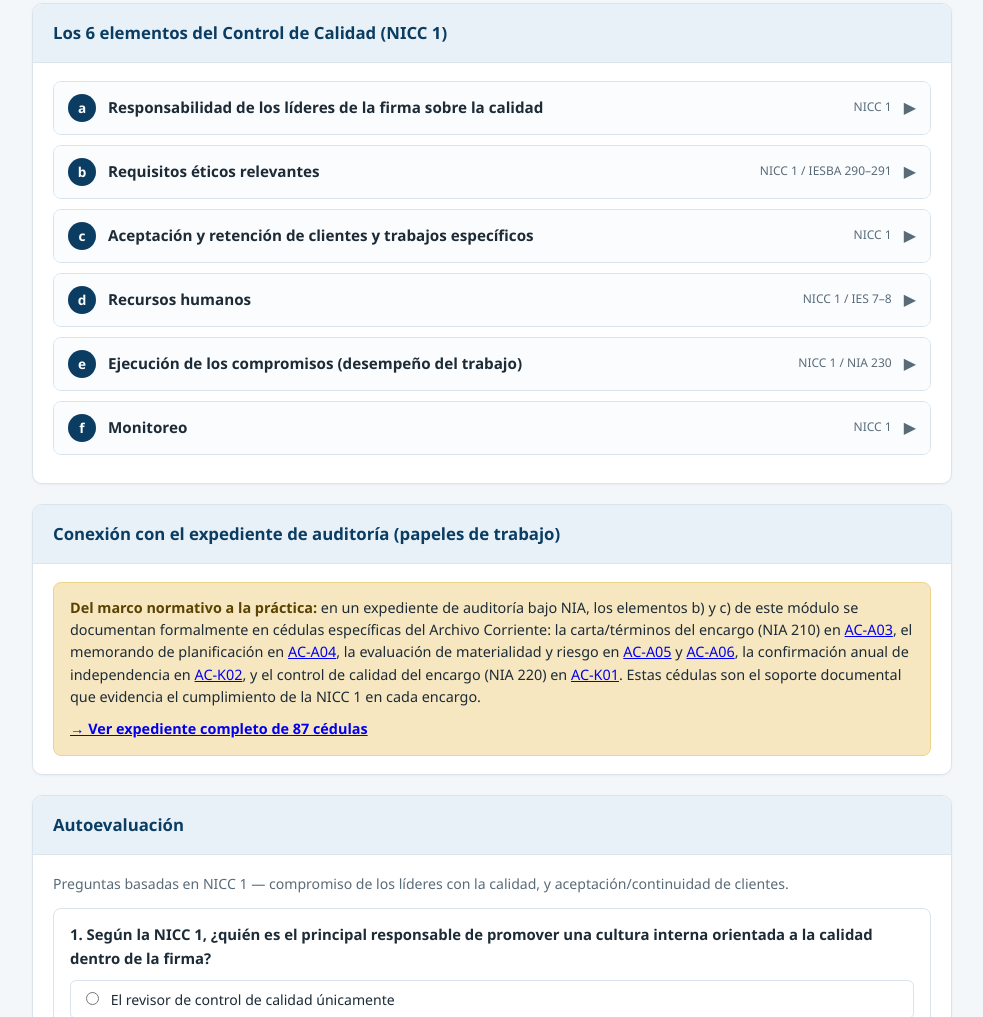
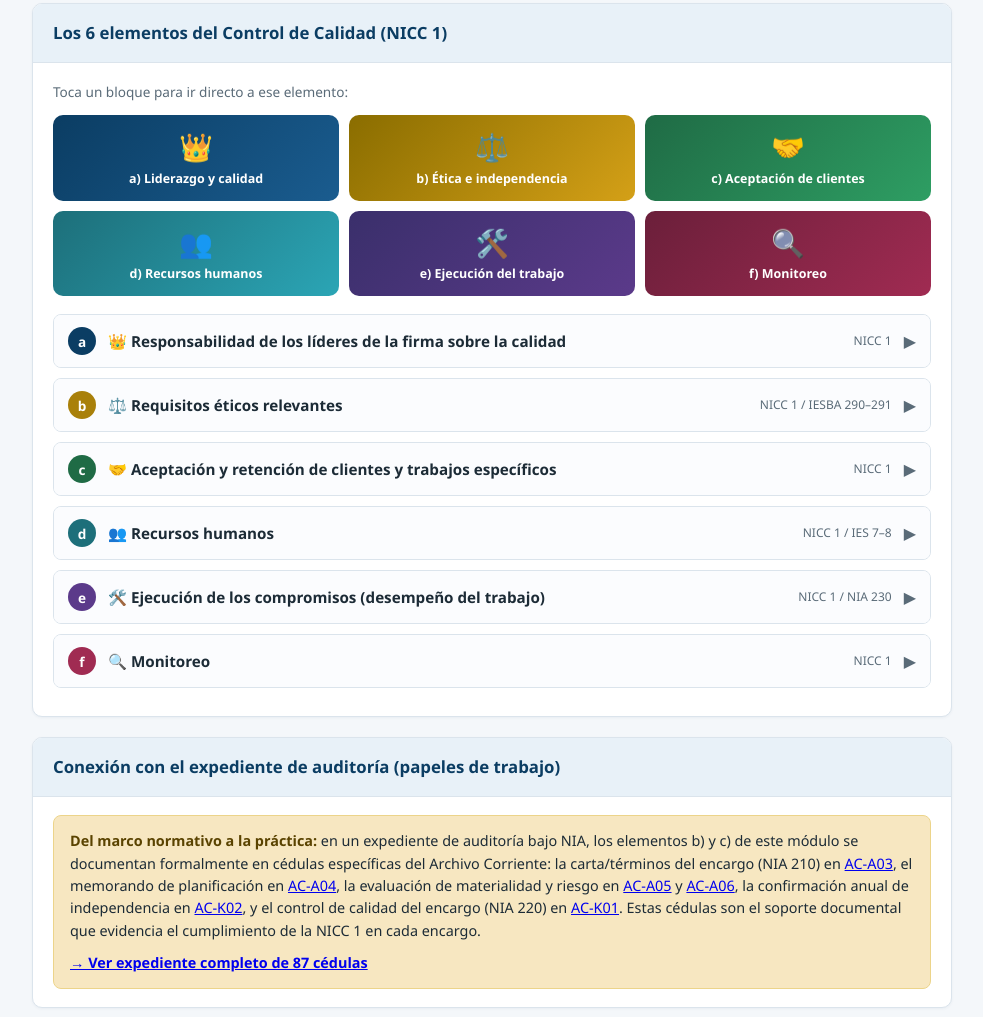
Before and after one commit to juancreyeshn-design/auditoria-financiera-nia, a plain HTML site: page modulo-1-control-calidad.html in a window 1280 px wide. Shown: the part 695-1712 px from the top of the page, without its empty margins (148-1131 px from the left). Drawn offline with Linux system fonts and the light colour scheme.

Commit message:
Piloto visual: iconos, tarjetas y diagrama de fases en Módulo 1

```diff
--- a/modulo-1-control-calidad.html
+++ b/modulo-1-control-calidad.html
@@ -134,6 +134,74 @@
   .elemento-cuerpo li{margin-bottom:6px;}
   .cita{color:var(--texto-suave);font-size:.8rem;}
 
+  /* --- overview tiles (mapa visual de los 6 elementos) --- */
+  .overview-grid{
+    display:grid;
+    grid-template-columns:repeat(3,1fr);
+    gap:10px;
+    margin:4px 0 18px;
+  }
+  @media(max-width:600px){.overview-grid{grid-template-columns:repeat(2,1fr);}}
+  .overview-tile{
+    border-radius:10px;
+    padding:14px 10px;
+    text-align:center;
+    cursor:pointer;
+    color:#fff;
+    font-size:.78rem;
+    font-weight:700;
+    line-height:1.3;
+    transition:transform .15s ease,box-shadow .15s ease;
+    border:none;
+  }
+  .overview-tile:hover{transform:translateY(-3px);box-shadow:0 6px 14px rgba(11,61,99,.25);}
+  .overview-tile .icono{font-size:1.7rem;display:block;margin-bottom:6px;}
+  .overview-tile.cat-a{background:linear-gradient(135deg,#0b3d63,#1a5c8f);}
+  .overview-tile.cat-b{background:linear-gradient(135deg,#8a6d00,#d4a017);}
+  .overview-tile.cat-c{background:linear-gradient(135deg,#1f6b45,#2e9e63);}
+  .overview-tile.cat-d{background:linear-gradient(135deg,#1d6f7a,#2ba5b5);}
+  .overview-tile.cat-e{background:linear-gradient(135deg,#3a2f6b,#5b3a8a);}
+  .overview-tile.cat-f{background:linear-gradient(135deg,#6b1f3a,#a02b52);}
+
+  .elemento-letra.cat-a{background:#0b3d63;}
+  .elemento-letra.cat-b{background:#a9800a;}
+  .elemento-letra.cat-c{background:#1f6b45;}
+  .elemento-letra.cat-d{background:#1d6f7a;}
+  .elemento-letra.cat-e{background:#5b3a8a;}
+  .elemento-letra.cat-f{background:#a02b52;}
+
+  /* --- línea de tiempo de las 4 fases de auditoría --- */
+  .fase-timeline{
+    display:flex;
+    align-items:center;
+    gap:4px;
+    margin:12px 0;
+    flex-wrap:wrap;
+  }
+  .fase-step{
+    flex:1;
+    min-width:110px;
+    background:var(--azul-claro);
+    border:1px solid var(--borde);
+    border-radius:8px;
+    padding:10px 8px;
+    text-align:center;
+    font-size:.78rem;
+    font-weight:700;
+    color:var(--azul-oscuro);
+  }
+  .fase-arrow{color:var(--dorado);font-size:1.1rem;flex:0 0 auto;}
+  @media(max-width:600px){.fase-timeline{flex-direction:column;}.fase-arrow{transform:rotate(90deg);}}
+
+  /* --- grid de íconos (amenazas a la independencia) --- */
+  .amenaza-grid{display:grid;grid-template-columns:repeat(auto-fit,minmax(105px,1fr));gap:8px;margin:10px 0;}
+  .amenaza-item{background:var(--azul-claro);border-radius:8px;padding:10px 8px;text-align:center;font-size:.76rem;color:var(--azul-oscuro);font-weight:600;}
+  .amenaza-item .icono{font-size:1.3rem;display:block;margin-bottom:4px;}
+
+  /* --- grid de tarjetas de verificación (aceptación de clientes) --- */
+  .check-grid{display:grid;grid-template-columns:repeat(auto-fit,minmax(170px,1fr));gap:8px;margin:10px 0;}
+  .check-card{background:#fbfcfe;border:1px solid var(--borde);border-left:4px solid var(--verde);border-radius:6px;padding:8px 10px;font-size:.82rem;}
+
   label.chk{
     display:flex;
     gap:10px;
@@ -260,10 +328,20 @@
     <div class="bloque-titulo">Los 6 elementos del Control de Calidad (NICC 1)</div>
     <div class="bloque-cuerpo" id="lista-elementos">
 
+      <p style="font-size:.85rem;color:var(--texto-suave);margin-top:0;">Toca un bloque para ir directo a ese elemento:</p>
+      <div class="overview-grid">
+        <div class="overview-tile cat-a" onclick="irAElemento('a')"><span class="icono">👑</span>a) Liderazgo y calidad</div>
+        <div class="overview-tile cat-b" onclick="irAElemento('b')"><span class="icono">⚖️</span>b) Ética e independencia</div>
+        <div class="overview-tile cat-c" onclick="irAElemento('c')"><span class="icono">🤝</span>c) Aceptación de clientes</div>
+        <div class="overview-tile cat-d" onclick="irAElemento('d')"><span class="icono">👥</span>d) Recursos humanos</div>
+        <div class="overview-tile cat-e" onclick="irAElemento('e')"><span class="icono">🛠️</span>e) Ejecución del trabajo</div>
+        <div class="overview-tile cat-f" onclick="irAElemento('f')"><span class="icono">🔍</span>f) Monitoreo</div>
+      </div>
+
       <div class="elemento" data-id="a">
         <div class="elemento-cabecera" onclick="toggleElemento(this)">
-          <div class="elemento-letra">a</div>
-          <div class="elemento-nombre">Responsabilidad de los líderes de la firma sobre la calidad</div>
+          <div class="elemento-letra cat-a">a</div>
+          <div class="elemento-nombre">👑 Responsabilidad de los líderes de la firma sobre la calidad</div>
           <div class="elemento-paginas">NICC 1</div>
           <div class="chev">▶</div>
         </div>
@@ -275,15 +353,24 @@
 
       <div class="elemento" data-id="b">
         <div class="elemento-cabecera" onclick="toggleElemento(this)">
-          <div class="elemento-letra">b</div>
-          <div class="elemento-nombre">Requisitos éticos relevantes</div>
+          <div class="elemento-letra cat-b">b</div>
+          <div class="elemento-nombre">⚖️ Requisitos éticos relevantes</div>
           <div class="elemento-paginas">NICC 1 / IESBA 290–291</div>
           <div class="chev">▶</div>
         </div>
         <div class="elemento-cuerpo">
           <p>Exige políticas y procedimientos para asegurar el cumplimiento de los principios éticos fundamentales. Desarrolla tres aspectos clave:</p>
+          <p><strong>Independencia — cinco amenazas a evaluar (NICC 1 / IESBA 290–291):</strong></p>
+          <div class="amenaza-grid">
+            <div class="amenaza-item"><span class="icono">💰</span>Interés propio</div>
+            <div class="amenaza-item"><span class="icono">🔁</span>Autorrevisión</div>
+            <div class="amenaza-item"><span class="icono">📣</span>Abogacía</div>
+            <div class="amenaza-item"><span class="icono">🤝</span>Familiaridad</div>
+            <div class="amenaza-item"><span class="icono">⚠️</span>Intimidación</div>
+          </div>
           <ul>
-            <li><strong>Independencia:</strong> seguridad razonable de mantenerla, evaluando amenazas (interés propio, autorrevisión, abogacía, familiaridad, intimidación); confirmación escrita de independencia al menos una vez al año; cumplimiento de las Secciones 290 y 291 del Código del IESBA; rotación obligatoria con periodo de enfriamiento generalmente de 2 años para entidades listadas.</li>
+            <li>Confirmación escrita de independencia al menos una vez al año; cumplimiento de las Secciones 290 y 291 del Código del IESBA.</li>
+            <li>Rotación obligatoria con periodo de enfriamiento generalmente de 2 años para entidades listadas.</li>
             <li><strong>Conflicto de intereses:</strong> responsabilidades para identificar, documentar y tratar conflictos de intereses.</li>
             <li><strong>Confidencialidad:</strong> protección y custodia de la información del cliente obtenida durante el encargo.</li>
           </ul>
@@ -293,26 +380,29 @@
 
       <div class="elemento" data-id="c">
         <div class="elemento-cabecera" onclick="toggleElemento(this)">
-          <div class="elemento-letra">c</div>
-          <div class="elemento-nombre">Aceptación y retención de clientes y trabajos específicos</div>
+          <div class="elemento-letra cat-c">c</div>
+          <div class="elemento-nombre">🤝 Aceptación y retención de clientes y trabajos específicos</div>
           <div class="elemento-paginas">NICC 1</div>
           <div class="chev">▶</div>
         </div>
         <div class="elemento-cuerpo">
-          <ul>
-            <li>Evaluar la capacidad, competencia y recursos de la firma, el cumplimiento ético y la integridad del cliente antes de aceptar el encargo.</li>
-            <li>Evitar clientes vinculados a condenas, sanciones, sospechas de actos ilícitos o fraude, o investigaciones en curso.</li>
-            <li>Consultar listas de control (ej. Lista Clinton / SDN list) y comunicarse con el auditor anterior antes de proponerse a un nuevo cliente.</li>
-            <li>Evaluación formal para clientes recurrentes y protocolos para la renuncia al encargo si surgen causas justificadas.</li>
-          </ul>
+          <p>Antes de aceptar o continuar un encargo, la firma debe verificar:</p>
+          <div class="check-grid">
+            <div class="check-card">✅ Capacidad, competencia y recursos suficientes de la firma</div>
+            <div class="check-card">✅ Cumplimiento ético e integridad del cliente</div>
+            <div class="check-card">🚫 Sin vínculos con condenas, sanciones, fraude o investigaciones en curso</div>
+            <div class="check-card">🔎 Listas de control consultadas (ej. Lista Clinton/SDN)</div>
+            <div class="check-card">📞 Contacto con el auditor anterior antes de proponerse</div>
+            <div class="check-card">🔄 Evaluación formal para clientes recurrentes, con protocolo de renuncia si hay causa justificada</div>
+          </div>
           <p class="cita">NICC 1 — Aceptación y retención de clientes y trabajos específicos.</p>
         </div>
       </div>
 
       <div class="elemento" data-id="d">
         <div class="elemento-cabecera" onclick="toggleElemento(this)">
-          <div class="elemento-letra">d</div>
-          <div class="elemento-nombre">Recursos humanos</div>
+          <div class="elemento-letra cat-d">d</div>
+          <div class="elemento-nombre">👥 Recursos humanos</div>
           <div class="elemento-paginas">NICC 1 / IES 7–8</div>
           <div class="chev">▶</div>
         </div>
@@ -329,15 +419,23 @@
 
       <div class="elemento" data-id="e">
         <div class="elemento-cabecera" onclick="toggleElemento(this)">
-          <div class="elemento-letra">e</div>
-          <div class="elemento-nombre">Ejecución de los compromisos (desempeño del trabajo)</div>
+          <div class="elemento-letra cat-e">e</div>
+          <div class="elemento-nombre">🛠️ Ejecución de los compromisos (desempeño del trabajo)</div>
           <div class="elemento-paginas">NICC 1 / NIA 230</div>
           <div class="chev">▶</div>
         </div>
         <div class="elemento-cuerpo">
           <ul>
             <li>Promover calidad uniforme mediante manuales, plantillas estándar y políticas de planificación y supervisión.</li>
-            <li>La metodología de auditoría se organiza en cuatro fases: <strong>Planeación, Entendimiento de procesos, Procedimientos sustantivos y Cierre</strong> — el hilo conductor de los módulos 2 a 6 de este curso.</li>
+            <li>La metodología de auditoría se organiza en cuatro fases — el hilo conductor de los módulos 2 a 6 de este curso:</li>
+          </ul>
+          <div class="fase-timeline">
+            <div class="fase-step">1. Planeación</div><div class="fase-arrow">→</div>
+            <div class="fase-step">2. Entendimiento de procesos</div><div class="fase-arrow">→</div>
+            <div class="fase-step">3. Procedimientos sustantivos</div><div class="fase-arrow">→</div>
+            <div class="fase-step">4. Cierre</div>
+          </div>
+          <ul>
             <li>Cumplimiento de la documentación de auditoría conforme a la NIA 230.</li>
             <li>Conformación de equipos multidisciplinarios asignados todo el año, incluyendo especialistas cuando corresponda.</li>
           </ul>
@@ -347,8 +445,8 @@
 
       <div class="elemento" data-id="f">
         <div class="elemento-cabecera" onclick="toggleElemento(this)">
-          <div class="elemento-letra">f</div>
-          <div class="elemento-nombre">Monitoreo</div>
+          <div class="elemento-letra cat-f">f</div>
+          <div class="elemento-nombre">🔍 Monitoreo</div>
           <div class="elemento-paginas">NICC 1</div>
           <div class="chev">▶</div>
         </div>
@@ -465,6 +563,15 @@ function toggleElemento(header){
   guardarProgreso();
 }
 
+function irAElemento(id){
+  const el = document.querySelector(`.elemento[data-id="${id}"]`);
+  if(!el) return;
+  if(!el.classList.contains('abierto')){
+    toggleElemento(el.querySelector('.elemento-cabecera'));
+  }
+  el.scrollIntoView({behavior:'smooth', block:'center'});
+}
+
 function calificarQuiz(){
   const preguntas = document.querySelectorAll('.quiz-pregunta');
   let correctas = 0;
```
